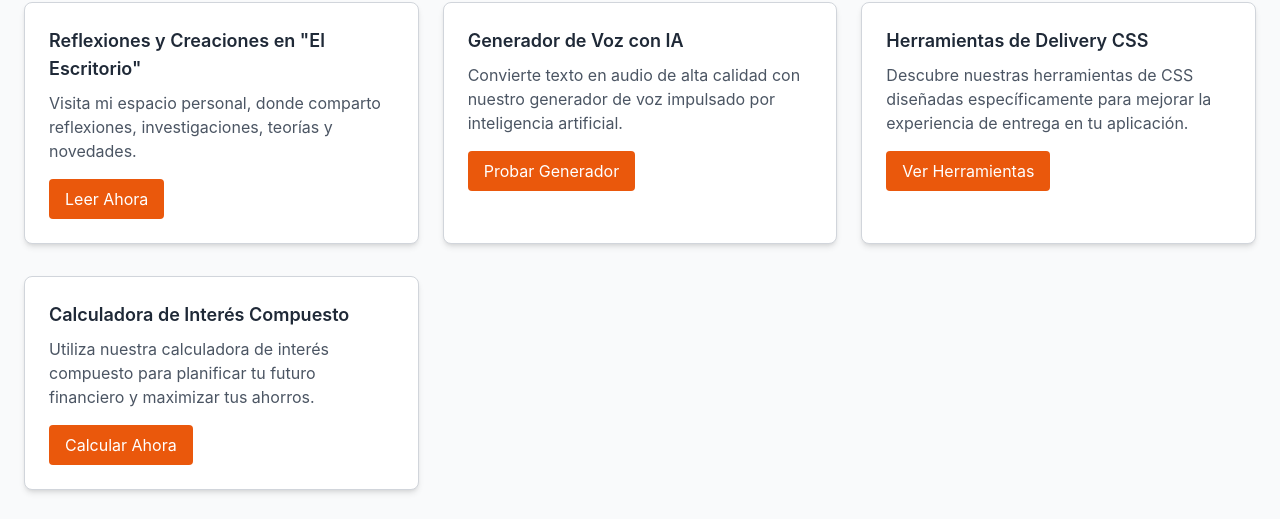
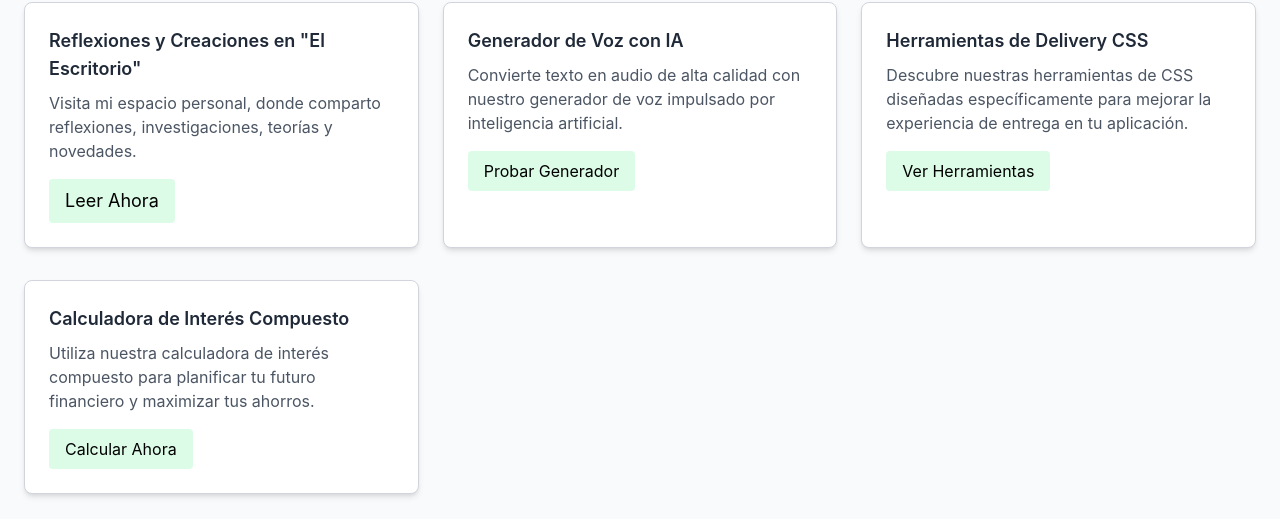
Before and after one commit to manuelcalso/portafolio-juan, a React (Vite) app: page / in a window 1280 px wide. Shown: the part 8352-8871 px from the top of the page. Built offline with nearby package versions, Linux system fonts and the light colour scheme; no server answers; a web font is replaced by a local one.

Commit message:
botoncustome

```diff
--- a/src/components/Blog.jsx
+++ b/src/components/Blog.jsx
@@ -686,7 +686,7 @@ export default function Blog() {
               <p className="mt-2 text-gray-600">
                 Visita mi espacio personal, donde comparto reflexiones, investigaciones, teorías y novedades.
               </p>
-              <a href="/blog" className="mt-4 inline-block rounded bg-orange-600 px-4 py-2 text-white hover:bg-orange-700">
+              <a href="/blog" className="mt-4 inline-block rounded bg-green-100 px-4 py-2 text-black text-lg  hover:bg-orange-700 hover:text-white">
                 Leer Ahora
               </a>
             </div>
@@ -695,7 +695,7 @@ export default function Blog() {
               <p className="mt-2 text-gray-600">
                 Convierte texto en audio de alta calidad con nuestro generador de voz impulsado por inteligencia artificial.
               </p>
-              <a href="/voz-de-inteligencia-artificial" className="mt-4 inline-block rounded bg-orange-600 px-4 py-2 text-white hover:bg-orange-700">
+              <a href="/voz-de-inteligencia-artificial" className="mt-4 inline-block rounded bg-green-100 px-4 py-2 text-black hover:bg-orange-700 hover:text-white">
                 Probar Generador
               </a>
             </div>
@@ -704,7 +704,7 @@ export default function Blog() {
               <p className="mt-2 text-gray-600">
                 Descubre nuestras herramientas de CSS diseñadas específicamente para mejorar la experiencia de entrega en tu aplicación.
               </p>
-              <a href="/developer-tools" className="mt-4 inline-block rounded bg-orange-600 px-4 py-2 text-white hover:bg-orange-700">
+              <a href="/developer-tools" className="mt-4 inline-block rounded bg-green-100 px-4 py-2 text-black hover:bg-orange-700 hover:text-white">
                 Ver Herramientas
               </a>
             </div>
@@ -713,7 +713,7 @@ export default function Blog() {
               <p className="mt-2 text-gray-600">
                 Utiliza nuestra calculadora de interés compuesto para planificar tu futuro financiero y maximizar tus ahorros.
               </p>
-              <a href="/calculadora-de-interes-compuesto-online" className="mt-4 inline-block rounded bg-orange-600 px-4 py-2 text-white hover:bg-orange-700">
+              <a href="/calculadora-de-interes-compuesto-online" className="mt-4 inline-block rounded bg-green-100 px-4 py-2 text-black hover:bg-orange-700 hover:text-white">
                 Calcular Ahora
               </a>
             </div>
```
